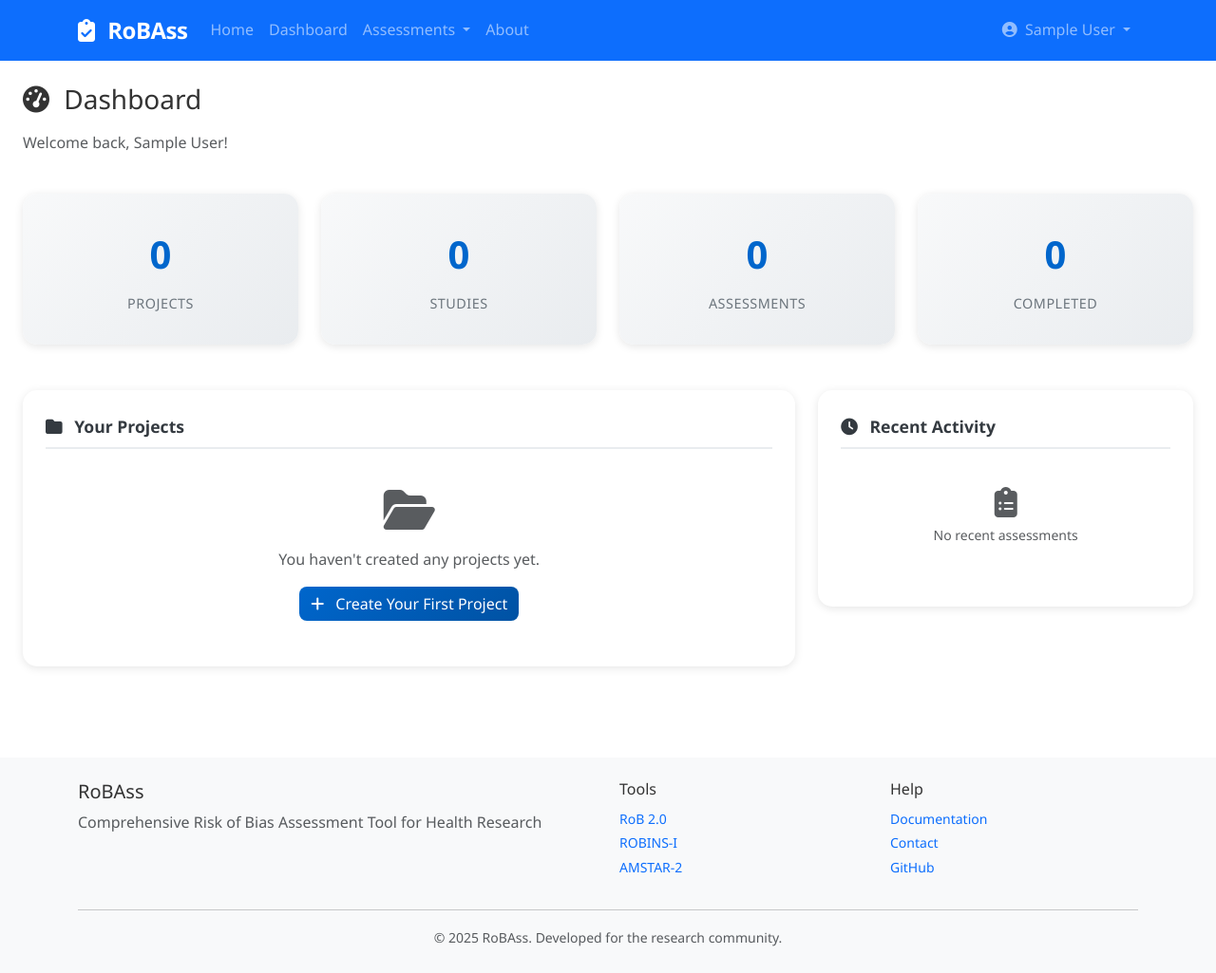
After one commit to choxos/RoBAss, a Django app: page /dashboard/ in a window 1280 px wide. The commit adds this page. Shown: the whole page at 95% size. Run offline with Django 4.2, Linux system fonts and the light colour scheme; the visitor is signed in with stand-in values (Sample User, id 1); data that the repository does not hold is empty.

Commit message:
Fix Railway deployment issues
- Simplify home and about views to avoid database queries on startup
- Add PostgreSQL connection string to .env
- Create missing templates (dashboard, profile, about)
- Remove complex database operations from initial page loads
- Update gunicorn start command to include migrations
- Ensure application can start without database setup issues

```diff
--- a/assessments/views.py
+++ b/assessments/views.py
@@ -20,17 +20,7 @@ from .utils import generate_visualization, export_assessments_csv
 
 def home_view(request):
     """Home page with overview of RoBAss"""
-    tools = AssessmentTool.objects.filter(is_active=True)
-    recent_assessments = None
-
-    if request.user.is_authenticated:
-        recent_assessments = Assessment.objects.filter(
-            study__project__user=request.user
-        ).order_by('-updated_at')[:5]
-
     context = {
-        'tools': tools,
-        'recent_assessments': recent_assessments,
         'title': 'Risk of Bias Assessment Tool'
     }
     return render(request, 'assessments/home.html', context)
@@ -270,10 +260,7 @@ def guest_access_view(request):
 
 def about_view(request):
     """About page with tool information"""
-    tools = AssessmentTool.objects.filter(is_active=True).prefetch_related('domains')
-
     context = {
-        'tools': tools,
         'title': 'About RoBAss'
     }
     return render(request, 'assessments/about.html', context)
--- a/railway.json
+++ b/railway.json
@@ -3,7 +3,7 @@
     "builder": "NIXPACKS"
   },
   "deploy": {
-    "startCommand": "gunicorn robass_project.wsgi:application --bind 0.0.0.0:$PORT",
+    "startCommand": "python manage.py migrate && gunicorn robass_project.wsgi:application --bind 0.0.0.0:$PORT",
     "healthcheckPath": "/",
     "healthcheckTimeout": 100,
     "restartPolicyType": "ON_FAILURE",
--- /dev/null
+++ b/templates/assessments/dashboard.html
@@ -0,0 +1,148 @@
+{% extends 'base.html' %}
+
+{% block title %}Dashboard - RoBAss{% endblock %}
+
+{% block content %}
+<div class="container-fluid">
+    <div class="row mb-4">
+        <div class="col-12">
+            <h1 class="h3 mb-3">
+                <i class="fas fa-tachometer-alt me-2"></i>
+                Dashboard
+            </h1>
+            <p class="text-muted">Welcome back, {{ user.get_full_name|default:user.username }}!</p>
+        </div>
+    </div>
+
+    <!-- Statistics Cards -->
+    <div class="row g-4 mb-5">
+        <div class="col-lg-3 col-md-6">
+            <div class="stat-card card">
+                <div class="stat-number">{{ total_projects }}</div>
+                <div class="stat-label">Projects</div>
+            </div>
+        </div>
+        <div class="col-lg-3 col-md-6">
+            <div class="stat-card card">
+                <div class="stat-number">{{ total_studies }}</div>
+                <div class="stat-label">Studies</div>
+            </div>
+        </div>
+        <div class="col-lg-3 col-md-6">
+            <div class="stat-card card">
+                <div class="stat-number">{{ total_assessments }}</div>
+                <div class="stat-label">Assessments</div>
+            </div>
+        </div>
+        <div class="col-lg-3 col-md-6">
+            <div class="stat-card card">
+                <div class="stat-number">{{ completed_assessments }}</div>
+                <div class="stat-label">Completed</div>
+            </div>
+        </div>
+    </div>
+
+    <div class="row">
+        <!-- Recent Projects -->
+        <div class="col-lg-8">
+            <div class="dashboard-widget">
+                <div class="widget-title">
+                    <i class="fas fa-folder me-2"></i>
+                    Your Projects
+                </div>
+                {% if projects %}
+                <div class="table-responsive">
+                    <table class="table table-hover">
+                        <thead>
+                            <tr>
+                                <th>Project Name</th>
+                                <th>Studies</th>
+                                <th>Assessments</th>
+                                <th>Last Updated</th>
+                                <th>Actions</th>
+                            </tr>
+                        </thead>
+                        <tbody>
+                            {% for project in projects %}
+                            <tr>
+                                <td>
+                                    <strong>{{ project.name }}</strong>
+                                    {% if project.description %}
+                                        <br><small class="text-muted">{{ project.description|truncatechars:50 }}</small>
+                                    {% endif %}
+                                </td>
+                                <td>
+                                    <span class="badge bg-primary">{{ project.study_count }}</span>
+                                </td>
+                                <td>
+                                    <span class="badge bg-info">{{ project.assessment_count }}</span>
+                                </td>
+                                <td>
+                                    <small class="text-muted">{{ project.updated_at|timesince }} ago</small>
+                                </td>
+                                <td>
+                                    <a href="{% url 'assessments:project_detail' project.id %}" class="btn btn-sm btn-outline-primary">
+                                        <i class="fas fa-eye me-1"></i>
+                                        View
+                                    </a>
+                                </td>
+                            </tr>
+                            {% endfor %}
+                        </tbody>
+                    </table>
+                </div>
+                {% else %}
+                <div class="text-center py-4">
+                    <i class="fas fa-folder-open fa-3x text-muted mb-3"></i>
+                    <p class="text-muted">You haven't created any projects yet.</p>
+                    <a href="{% url 'assessments:project_create' %}" class="btn btn-primary">
+                        <i class="fas fa-plus me-2"></i>
+                        Create Your First Project
+                    </a>
+                </div>
+                {% endif %}
+            </div>
+        </div>
+
+        <!-- Recent Activity -->
+        <div class="col-lg-4">
+            <div class="dashboard-widget">
+                <div class="widget-title">
+                    <i class="fas fa-clock me-2"></i>
+                    Recent Activity
+                </div>
+                {% if recent_assessments %}
+                <div class="list-group list-group-flush">
+                    {% for assessment in recent_assessments %}
+                    <div class="list-group-item">
+                        <div class="d-flex w-100 justify-content-between">
+                            <h6 class="mb-1">{{ assessment.study.title|truncatechars:30 }}</h6>
+                            <small class="text-muted">{{ assessment.updated_at|timesince }} ago</small>
+                        </div>
+                        <p class="mb-1">
+                            <span class="badge bg-primary">{{ assessment.assessment_tool.display_name }}</span>
+                        </p>
+                        <small class="text-muted">
+                            {% if assessment.status == 'completed' %}
+                                <i class="fas fa-check-circle text-success me-1"></i>
+                            {% elif assessment.status == 'draft' %}
+                                <i class="fas fa-edit text-warning me-1"></i>
+                            {% else %}
+                                <i class="fas fa-clock text-info me-1"></i>
+                            {% endif %}
+                            {{ assessment.get_status_display }}
+                        </small>
+                    </div>
+                    {% endfor %}
+                </div>
+                {% else %}
+                <div class="text-center py-4">
+                    <i class="fas fa-clipboard-list fa-2x text-muted mb-2"></i>
+                    <p class="text-muted small">No recent assessments</p>
+                </div>
+                {% endif %}
+            </div>
+        </div>
+    </div>
+</div>
+{% endblock %}
```
Also changed, not shown: templates/accounts/profile.html (added, +57 -0 lines), templates/assessments/about.html (added, +80 -0 lines), templates/assessments/home.html (+14 -51 lines).
